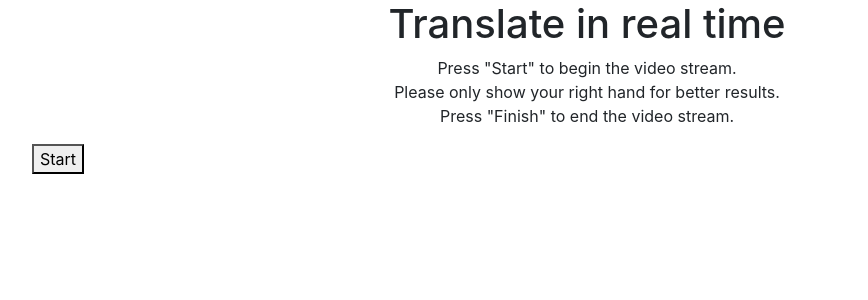
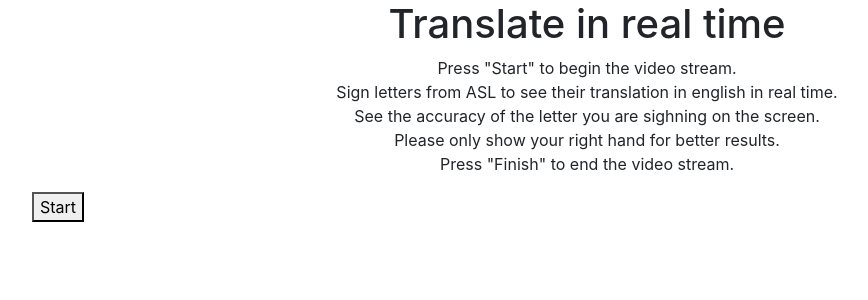
Before and after one commit to TaliTversky/ASL-Translator-Flask, a Flask app: page /translate in a window 1280 px wide. Shown: the part 56-356 px from the top of the page, without its empty margins (53-921 px from the left). Run offline with Flask 3, Linux system fonts and the light colour scheme; parts of the project's set-up code (start-up, migrations or seed data) failed here and were passed over; some libraries are stand-ins or nearby versions.

Commit message:
Update translate.html

```diff
--- a/website/templates/translate.html
+++ b/website/templates/translate.html
@@ -8,6 +8,8 @@
 <!-- Instructional paragraph -->
 <p align="center">
     Press "Start" to begin the video stream.<br>
+    Sign letters from ASL to see their translation in english in real time.<br>
+    See the accuracy of the letter you are sighning on the screen.<br>
     Please only show your right hand for better results.<br>
     Press "Finish" to end the video stream.
 </p>
```
